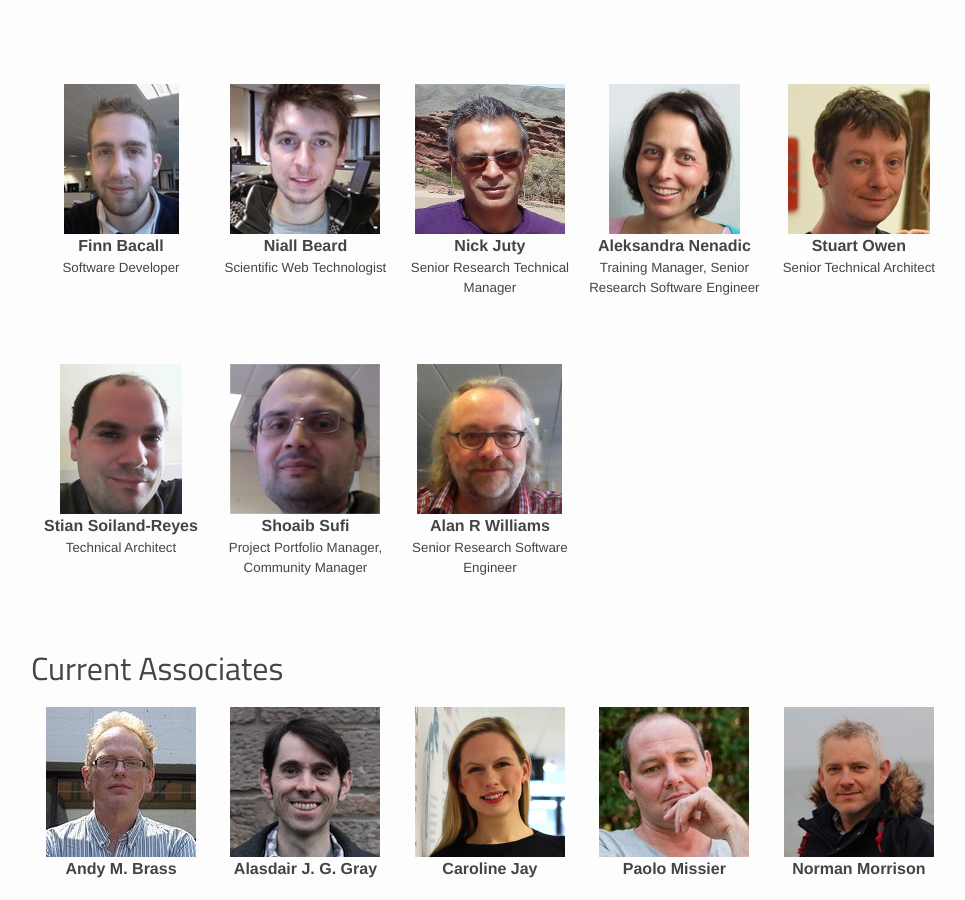
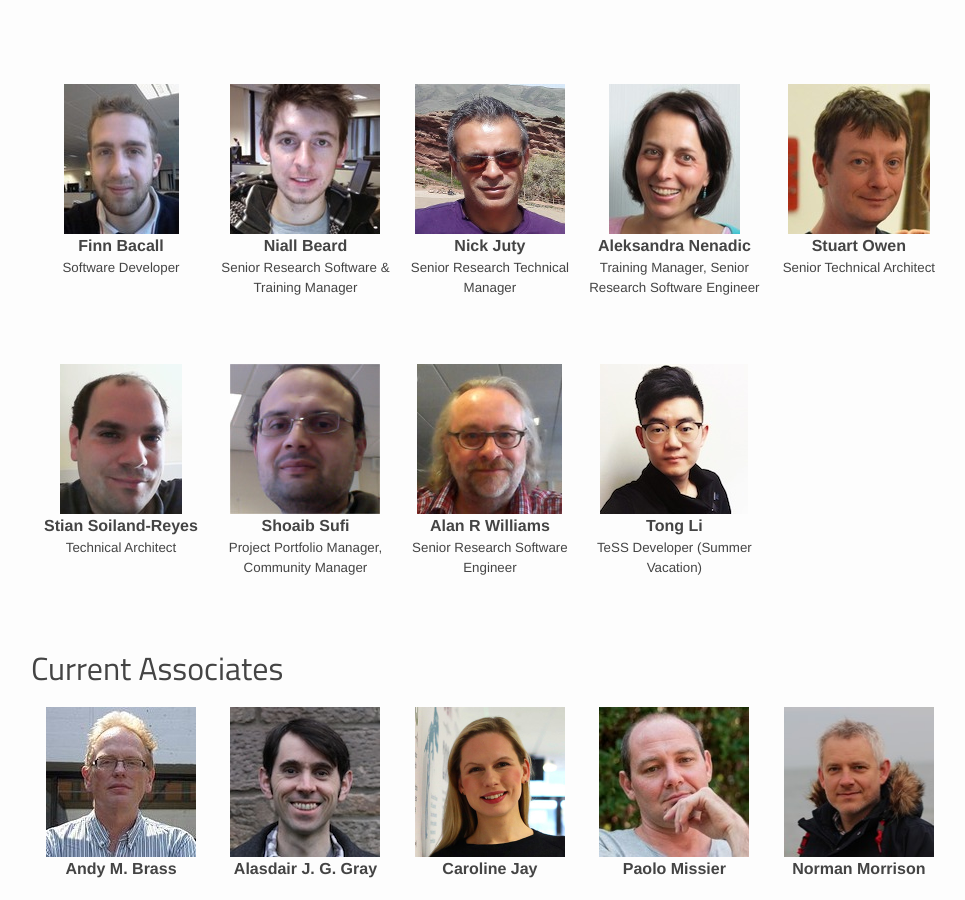
Before and after one commit to eScienceLab/eScienceLab.github.io, a Jekyll site: the page built from people.md, in a window 1280 px wide and 900 px high, scrolled down 447 px. Shown: the whole window, without its empty margins (69-1034 px from the left). Built offline with Jekyll 4.4.1, drawn with Linux system fonts in a browser that asks for light colours; comment, search, counter and statistics services are not loaded.

Commit message:
Added Tong Li to page

```diff
--- a/people.md
+++ b/people.md
@@ -17,7 +17,7 @@ staff:
 - name: Niall Beard
   orcid: 0000-0002-2627-0231
   img: niall-beard-sm.jpg
-  role: Scientific Web Technologist
+  role: Senior Research Software & Training Manager
 - name: Nick Juty
   orcid: 0000-0002-2036-8350
   img: nick-juty-sm.jpg
@@ -42,6 +42,9 @@ staff:
   orcid: 0000-0003-3156-2105
   img: alan-williams-sm.jpg
   role: Senior Research Software Engineer
+- name: Tong Li
+  img: tong-li-sm.jpg
+  role: TeSS Developer (Summer Vacation)
 
 phd:
 
```
Also changed, not shown: images/profiles/tong-li-sm.jpg (added), images/profiles/tong-li.jpg (added).
